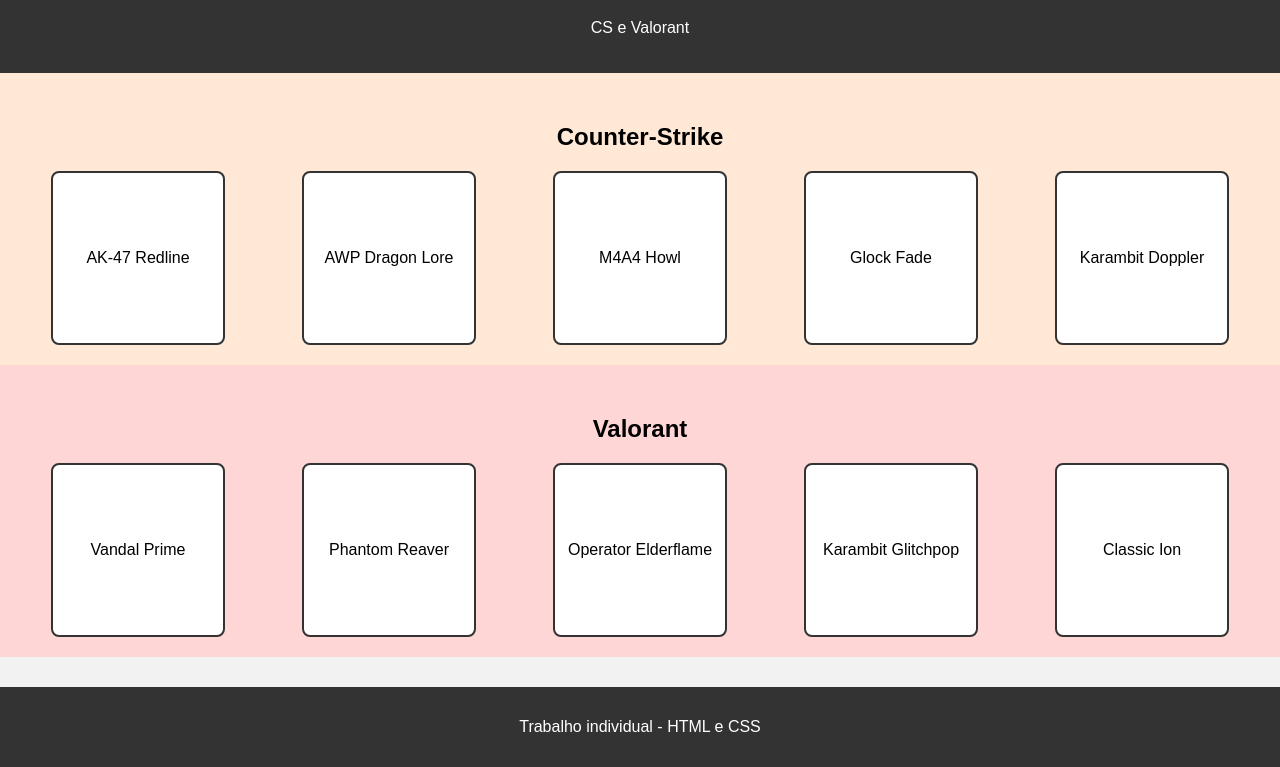
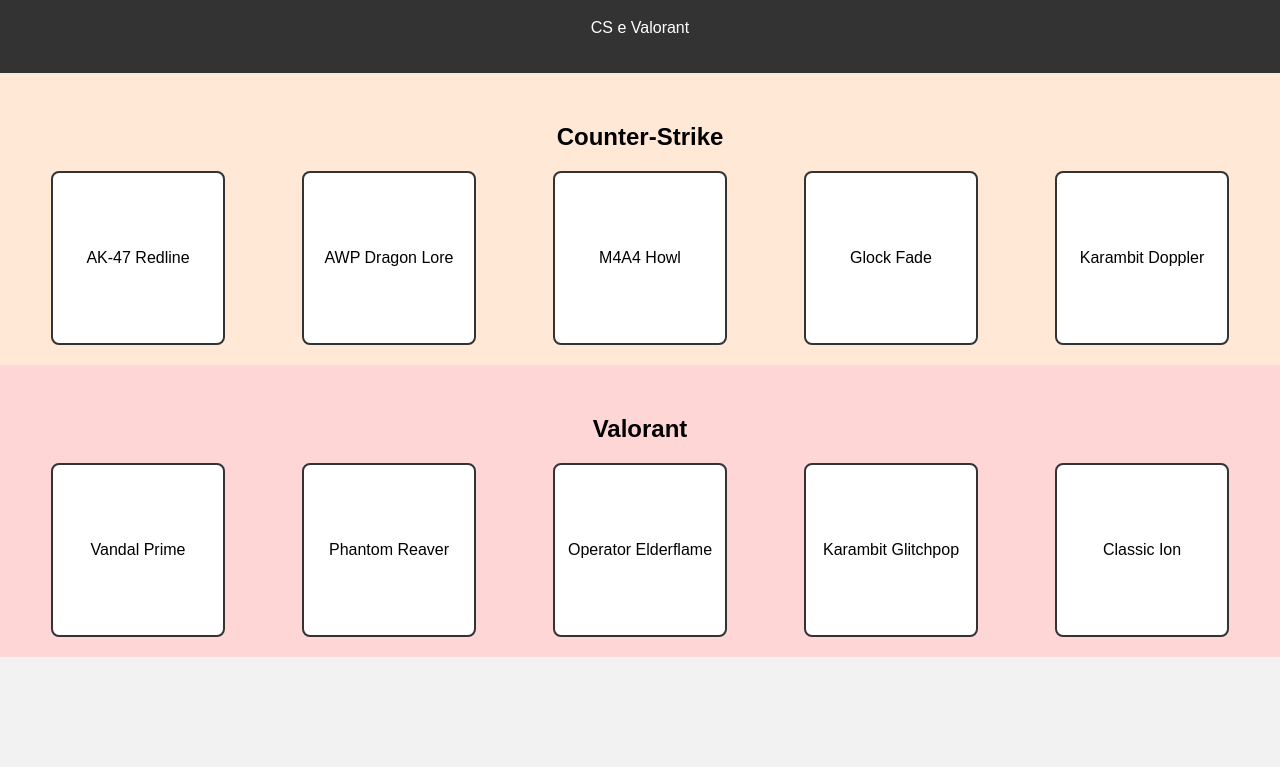
Before and after one commit to yao-vdd/vava-e-cs., a plain HTML site: page index.html in a window 1280 px wide. Shown: the part 81-848 px from the top of the page. After the commit the page ends 800 px from the top, so only its background shows below. Drawn offline with Linux system fonts and the light colour scheme.

Commit message:
Update index.html

```diff
--- a/index.html
+++ b/index.html
@@ -57,10 +57,5 @@
     </div>
   </section>
 
-  <!-- FOOTER -->
-  <footer>
-    <p>Trabalho individual - HTML e CSS</p>
-  </footer>
-
 </body>
 </html>
```
